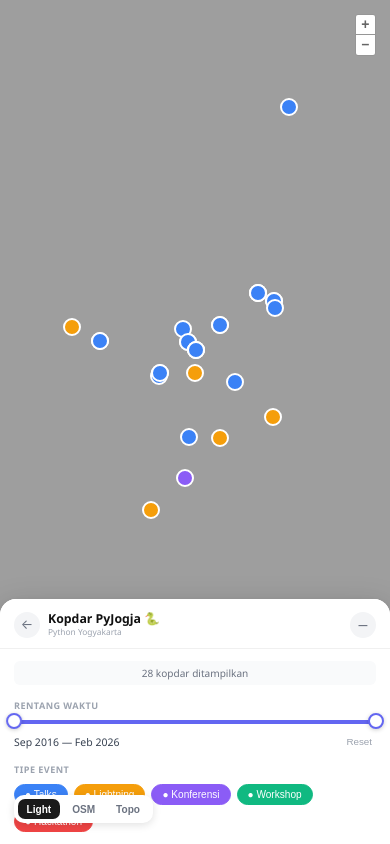
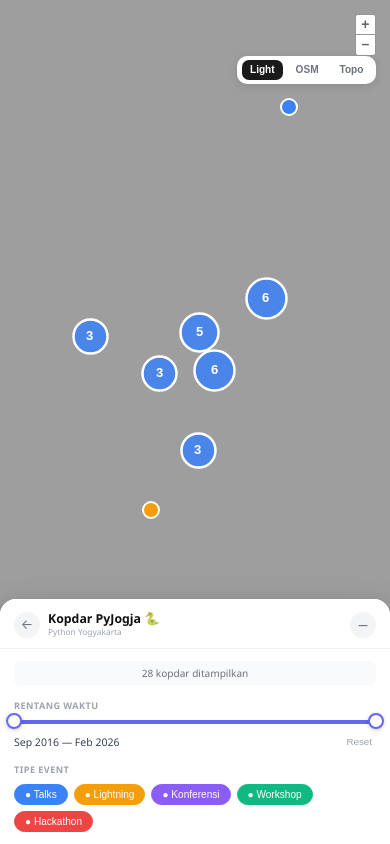
Before and after one commit to ismailsunni/kopdar-pyjogja, a website built with Vite: page index.html in a window 390 px wide. Built offline with nearby package versions, Linux system fonts and the light colour scheme.

Commit message:
fix: popup at feature coord, mobile basemap switcher, clustering

```diff
--- a/src/main.js
+++ b/src/main.js
@@ -8,10 +8,12 @@ import TileLayer from 'ol/layer/Tile';
 import XYZ from 'ol/source/XYZ';
 import VectorLayer from 'ol/layer/Vector';
 import VectorSource from 'ol/source/Vector';
+import Cluster from 'ol/source/Cluster';
 import GeoJSON from 'ol/format/GeoJSON';
-import { Circle as CircleStyle, Fill, Stroke, Style } from 'ol/style';
+import { Circle as CircleStyle, Fill, Stroke, Style, Text } from 'ol/style';
 import Overlay from 'ol/Overlay';
 import { fromLonLat, transformExtent } from 'ol/proj';
+import { boundingExtent } from 'ol/extent';
 import noUiSlider from 'nouislider';
 
 import kopdarData from './data/kopdar.geojson?raw';
@@ -37,41 +39,69 @@ function getColor(type) {
   return TYPE_COLORS[type] || '#6b7280';
 }
 
-// ── Style functions ────────────────────────────────────────
-function makeStyle(type, radius, strokeWidth, strokeColor = 'white') {
+// ── Cluster style ──────────────────────────────────────────
+let selectedFeature = null;
+let hoveredFeature = null;
+
+function clusterStyle(clusterFeature) {
+  const features = clusterFeature.get('features');
+  if (!features || features.length === 0) return null;
+  const size = features.length;
+
+  if (size === 1) {
+    const f = features[0];
+    const type = f.get('type');
+    const color = getColor(type);
+    let radius = 8;
+    let strokeWidth = 2;
+    let strokeColor = '#fff';
+    if (f === selectedFeature) {
+      radius = 12;
+      strokeWidth = 4;
+      strokeColor = '#d97706';
+    } else if (f === hoveredFeature) {
+      radius = 10;
+      strokeWidth = 3;
+    }
     return new Style({
       image: new CircleStyle({
         radius,
-      fill: new Fill({ color: getColor(type) }),
+        fill: new Fill({ color }),
         stroke: new Stroke({ color: strokeColor, width: strokeWidth }),
       }),
     });
   }
 
-let selectedFeature = null;
-let hoveredFeature = null;
-
-function styleFunction(feature) {
-  const type = feature.get('type');
-  if (feature === selectedFeature) {
-    return makeStyle(type, 12, 4, '#d97706');
-  }
-  if (feature === hoveredFeature) {
-    return makeStyle(type, 10, 3);
-  }
-  return makeStyle(type, 8, 2);
+  // Cluster — blue circle with count
+  return new Style({
+    image: new CircleStyle({
+      radius: 14 + Math.min(size, 10),
+      fill: new Fill({ color: 'rgba(59,130,246,0.85)' }),
+      stroke: new Stroke({ color: '#fff', width: 2.5 }),
+    }),
+    text: new Text({
+      text: String(size),
+      fill: new Fill({ color: '#fff' }),
+      font: 'bold 13px sans-serif',
+    }),
+  });
 }
 
 // ── GeoJSON source ─────────────────────────────────────────
-const vectorSource = new VectorSource({
-  features: new GeoJSON().readFeatures(JSON.parse(kopdarData), {
+const allFeatures = new GeoJSON().readFeatures(JSON.parse(kopdarData), {
   featureProjection: 'EPSG:3857',
-  }),
 });
 
-const vectorLayer = new VectorLayer({
+const vectorSource = new VectorSource({ features: allFeatures.slice() });
+
+const clusterSource = new Cluster({
+  distance: 40,
   source: vectorSource,
-  style: styleFunction,
+});
+
+const clusterLayer = new VectorLayer({
+  source: clusterSource,
+  style: clusterStyle,
   zIndex: 10,
 });
 
@@ -93,7 +123,7 @@ const map = new Map({
     BASEMAPS.positron,
     BASEMAPS.osm,
     BASEMAPS.topo,
-    vectorLayer,
+    clusterLayer,
   ],
   view: new View({
     center: fromLonLat([110.38, -7.80]),
@@ -114,7 +144,7 @@ const popup = new Overlay({
   element: popupEl,
   positioning: 'bottom-center',
   stopEvent: true,
-  offset: [0, -16],
+  offset: [0, -10],
 });
 map.addOverlay(popup);
 
@@ -123,7 +153,7 @@ function formatDate(dateStr) {
   return d.toLocaleDateString('id-ID', { day: 'numeric', month: 'long', year: 'numeric' });
 }
 
-function showPopup(feature, coordinate) {
+function showPopup(feature) {
   const p = feature.getProperties();
   const color = getColor(p.type);
   const links = [];
@@ -143,7 +173,8 @@ function showPopup(feature, coordinate) {
     ${links.length ? `<div class="popup-links">${links.join('')}</div>` : ''}
   `;
 
-  popup.setPosition(coordinate);
+  const coord = feature.getGeometry().getCoordinates();
+  popup.setPosition(coord);
   popupEl.style.display = 'block';
 }
 
@@ -152,7 +183,7 @@ function hidePopup() {
   popup.setPosition(undefined);
   if (selectedFeature) {
     selectedFeature = null;
-    vectorLayer.changed();
+    clusterLayer.changed();
   }
 }
 
@@ -160,11 +191,18 @@ popupCloser.addEventListener('click', hidePopup);
 
 // ── Click handler ──────────────────────────────────────────
 map.on('click', (evt) => {
-  const feature = map.forEachFeatureAtPixel(evt.pixel, (f) => f, { layerFilter: (l) => l === vectorLayer });
-  if (feature) {
+  const clusterFeature = map.forEachFeatureAtPixel(evt.pixel, (f) => f, { layerFilter: (l) => l === clusterLayer });
+  if (clusterFeature) {
+    const features = clusterFeature.get('features');
+    if (features.length > 1) {
+      const ext = boundingExtent(features.map((f) => f.getGeometry().getCoordinates()));
+      map.getView().fit(ext, { padding: [80, 80, 80, 80], duration: 400, maxZoom: 16 });
+      return;
+    }
+    const feature = features[0];
     selectedFeature = feature;
-    vectorLayer.changed();
-    showPopup(feature, evt.coordinate);
+    clusterLayer.changed();
+    showPopup(feature);
   } else {
     hidePopup();
   }
@@ -176,19 +214,32 @@ const tooltipEl = document.getElementById('tooltip');
 map.on('pointermove', (evt) => {
   if (evt.dragging) return;
 
-  const feature = map.forEachFeatureAtPixel(evt.pixel, (f) => f, { layerFilter: (l) => l === vectorLayer });
+  const clusterFeature = map.forEachFeatureAtPixel(evt.pixel, (f) => f, { layerFilter: (l) => l === clusterLayer });
+
+  let feature = null;
+  if (clusterFeature) {
+    const features = clusterFeature.get('features');
+    if (features && features.length === 1) {
+      feature = features[0];
+    }
+  }
 
   const prevHovered = hoveredFeature;
-  hoveredFeature = feature || null;
+  hoveredFeature = feature;
 
   if (hoveredFeature !== prevHovered) {
-    vectorLayer.changed();
+    clusterLayer.changed();
   }
 
+  if (clusterFeature) {
+    map.getTargetElement().style.cursor = 'pointer';
     if (feature) {
-    map.getTargetElement().style.cursor = 'pointer';
       const p = feature.getProperties();
       tooltipEl.textContent = `${p.name} · ${p.date}`;
+    } else {
+      const cnt = clusterFeature.get('features').length;
+      tooltipEl.textContent = `${cnt} kopdar`;
+    }
     tooltipEl.style.display = 'block';
     tooltipEl.style.left = evt.pixel[0] + 'px';
     tooltipEl.style.top = evt.pixel[1] + 'px';
@@ -199,8 +250,7 @@ map.on('pointermove', (evt) => {
 });
 
 // ── Filters ────────────────────────────────────────────────
-const features = vectorSource.getFeatures();
-const dates = features.map((f) => new Date(f.get('date') + 'T00:00:00').getTime());
+const dates = allFeatures.map((f) => new Date(f.get('date') + 'T00:00:00').getTime());
 const minDate = Math.min(...dates);
 const maxDate = Math.max(...dates);
 
@@ -221,36 +271,28 @@ function formatMonthYear(ts) {
   return d.toLocaleDateString('id-ID', { month: 'short', year: 'numeric' });
 }
 
-function updateStats() {
-  const visible = features.filter((f) => !f.get('_hidden')).length;
-  document.getElementById('stats-bar').textContent = `${visible} kopdar ditampilkan`;
-}
-
 function applyFilters(sliderValues) {
   const values = sliderValues !== undefined ? sliderValues : sliderEl.noUiSlider.get();
   const [from, to] = values.map(Number);
   rangeLabel.textContent = `${formatMonthYear(from)} — ${formatMonthYear(to)}`;
 
-  features.forEach((feature) => {
+  const filtered = allFeatures.filter((feature) => {
     const ts = new Date(feature.get('date') + 'T00:00:00').getTime();
     const type = feature.get('type');
-    feature.set('_hidden', ts < from || ts > to || !activeTypes.has(type));
+    return ts >= from && ts <= to && activeTypes.has(type);
   });
-  vectorSource.changed();
-  updateStats();
 
-  if (selectedFeature && selectedFeature.get('_hidden')) {
+  vectorSource.clear();
+  vectorSource.addFeatures(filtered);
+
+  document.getElementById('stats-bar').textContent = `${filtered.length} kopdar ditampilkan`;
+
+  if (selectedFeature && !filtered.includes(selectedFeature)) {
     hidePopup();
   }
 }
 
 sliderEl.noUiSlider.on('update', (values) => applyFilters(values));
-
-// Override style to hide filtered features
-vectorLayer.setStyle((feature) => {
-  if (feature.get('_hidden')) return null;
-  return styleFunction(feature);
-});
 
 document.getElementById('reset-filter').addEventListener('click', () => {
   sliderEl.noUiSlider.set([minDate, maxDate]);
--- a/src/style.css
+++ b/src/style.css
@@ -399,8 +399,6 @@ html, body {
 /* ── Basemap switcher ────────────────────────────────────── */
 #basemap-switcher {
   position: fixed;
-  bottom: 1.5rem;
-  left: 1rem;
   z-index: 100;
   display: flex;
   gap: 0.3rem;
@@ -418,8 +416,18 @@ html, body {
 #basemap-switcher button.active { background: #1a1a1a; color: #fff; }
 #basemap-switcher button:not(.active):hover { background: #f3f4f6; color: #374151; }
 
+/* Desktop: bottom-left */
+@media (min-width: 640px) {
+  #basemap-switcher {
+    bottom: 1.5rem;
+    left: 1rem;
+    top: auto;
+    right: auto;
+  }
+}
+
 /* ── Mobile ──────────────────────────────────────────────── */
-@media (max-width: 640px) {
+@media (max-width: 639px) {
   #panel {
     top: auto;
     bottom: 0;
@@ -433,4 +441,12 @@ html, body {
   #panel-body {
     overflow-y: auto;
   }
+
+  /* Basemap switcher: top-right, below zoom controls */
+  #basemap-switcher {
+    top: 4rem;
+    right: 1rem;
+    bottom: auto;
+    left: auto;
+  }
 }
```
Lines whose indentation alone changed are shown as unchanged.
